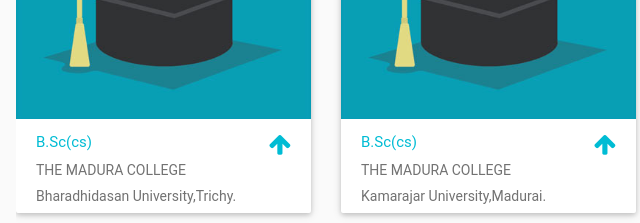
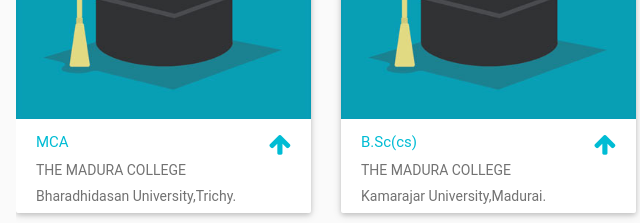
Before and after one commit to ManiJN/ManiJN.github.io, a plain HTML site: page index.html in a window 1280 px wide. Shown: the part 2600-2823 px from the top of the page, 54-694 px from the left. Drawn offline with nearby package versions, Linux system fonts and the light colour scheme; a script that the page names is missing; a web font is replaced by a local one.

Commit message:
Update index.html

```diff
--- a/index.html
+++ b/index.html
@@ -508,7 +508,7 @@
                                 </div>
                               </div>
                               <div class="card-content">
-                                <span class="card-title activator brand-text">B.Sc(cs)<i class="fa fa-arrow-up right"></i></span>
+                                <span class="card-title activator brand-text">MCA<i class="fa fa-arrow-up right"></i></span>
                                 <p>THE MADURA COLLEGE</p>
 								<p>Bharadhidasan University,Trichy. </p>
 
@@ -516,7 +516,7 @@
                               <!-- Reveal content-->
                               <div class="card-reveal">
                                 <div class="rev-title-wrap">
-                                  <span class="card-title activator brand-text">B.Sc(cs)<i class="fa fa-arrow-down right"></i></span>
+                                  <span class="card-title activator brand-text">MCA<i class="fa fa-arrow-down right"></i></span>
                                   <p>THE MADURA COLLEGE</p>
                                 </div>
                                 <p class="rev-content">
```
